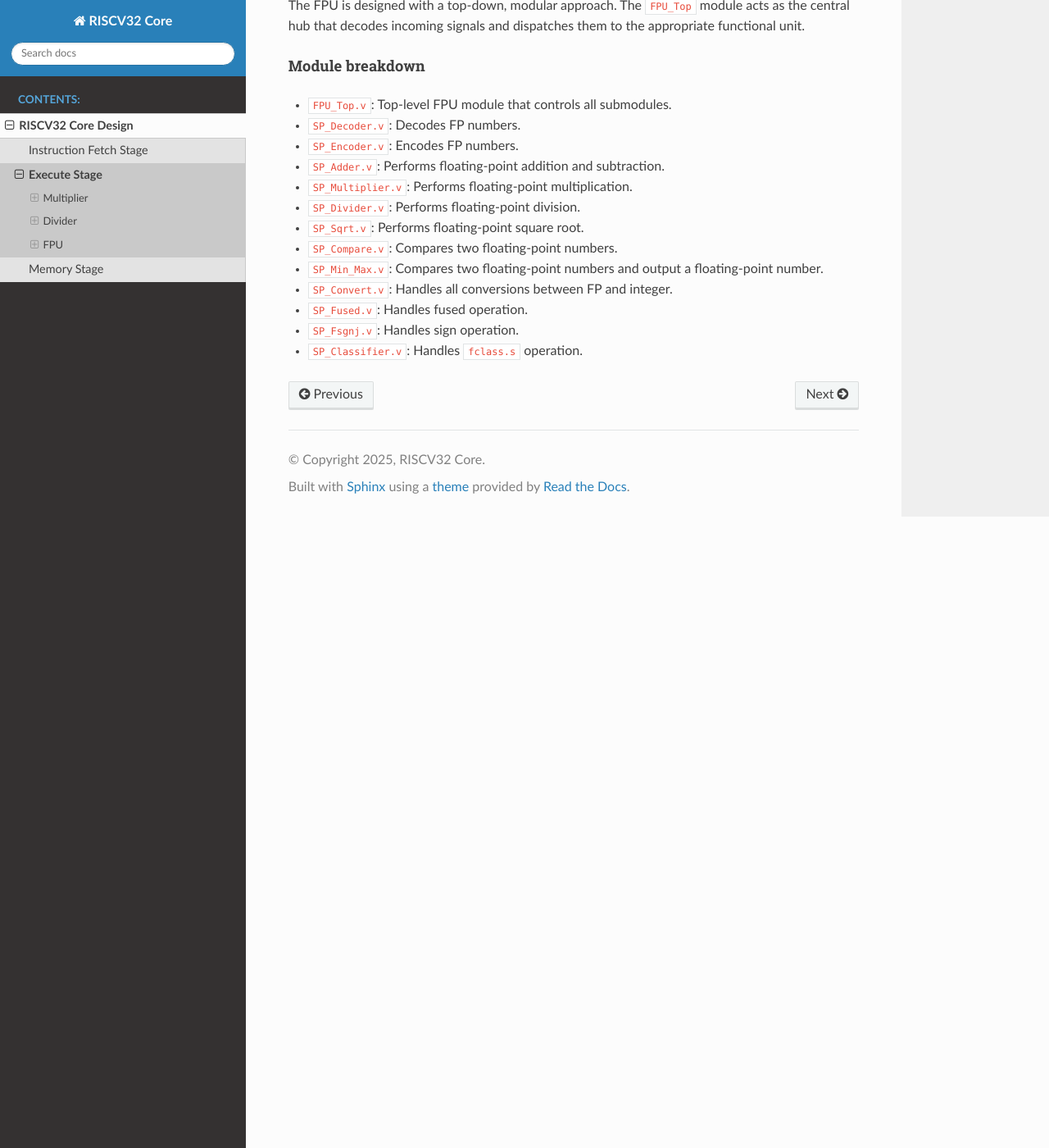
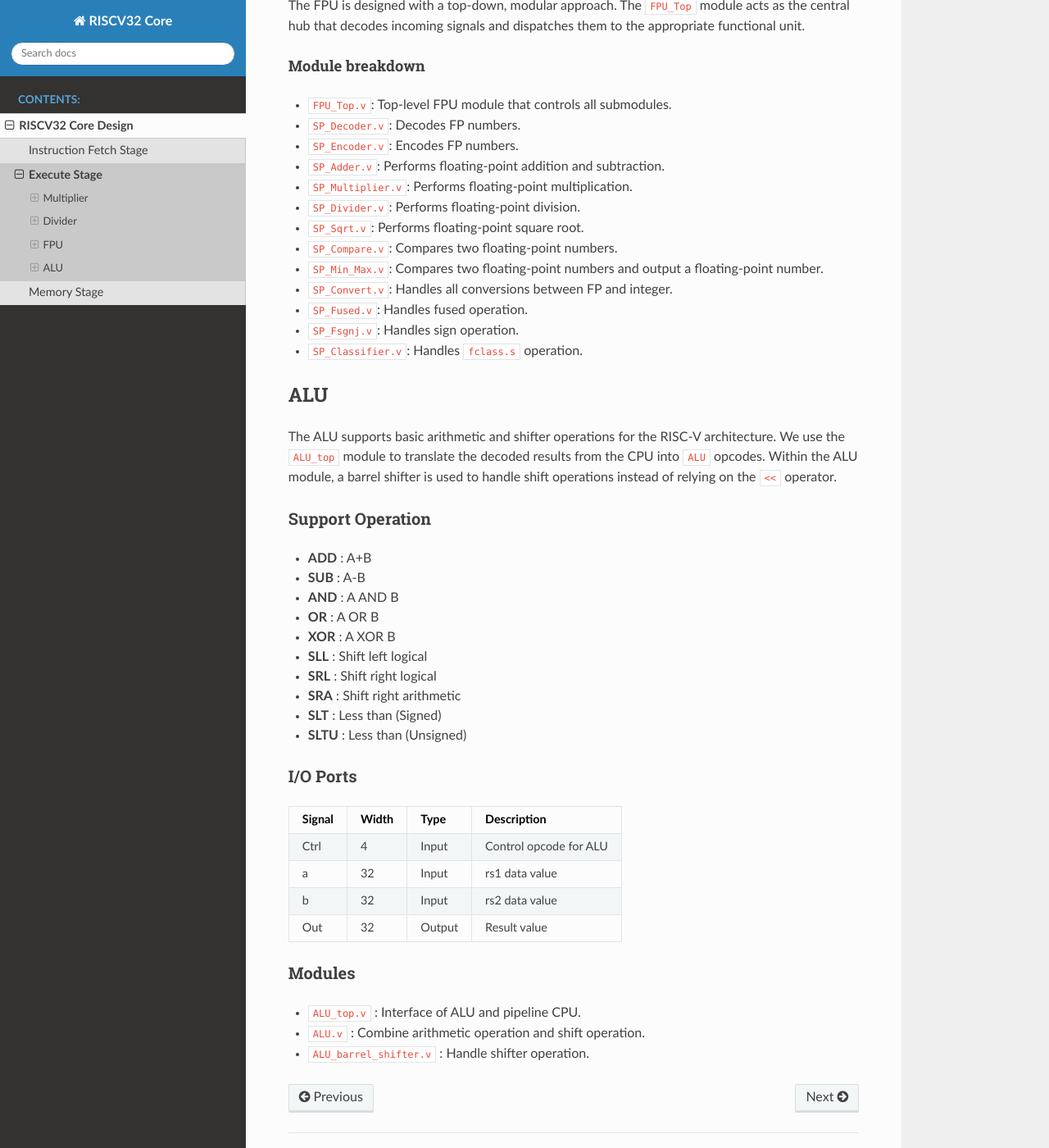
Before and after one commit to ttcn-0906/riscv32-core-doc, a Sphinx documentation site: the page built from docs/source/ex_stage.md, in a window 1280 px wide and 1400 px high, scrolled down 4557 px. Shown: the whole window at 82% size. Built offline with Sphinx 7.4.7 and the Read the Docs theme 3.1.0, drawn with Linux system fonts in a browser that asks for light colours.

Commit message:
MMU Architecture and ALU spec

```diff
--- a/docs/source/ex_stage.md
+++ b/docs/source/ex_stage.md
@@ -139,3 +139,35 @@ The FPU is designed with a top-down, modular approach. The `FPU_Top` module acts
 *   `SP_Fused.v`: Handles fused operation.
 *   `SP_Fsgnj.v`: Handles sign operation.
 *   `SP_Classifier.v`: Handles `fclass.s` operation.
+
+## ALU
+
+The ALU supports basic arithmetic and shifter operations for the RISC-V architecture. We use the `ALU_top` module to translate the decoded results from the CPU into `ALU` opcodes. Within the ALU module, a barrel shifter is used to handle shift operations instead of relying on the `<<` operator.
+
+### Support Operation
+
+- **ADD** : A+B
+- **SUB** : A-B
+- **AND** : A AND B
+- **OR**  : A OR B
+- **XOR** : A XOR B
+- **SLL** : Shift left logical
+- **SRL** : Shift right logical
+- **SRA** : Shift right arithmetic
+- **SLT** : Less than (Signed)
+- **SLTU** : Less than (Unsigned)
+
+### I/O Ports
+
+| Signal     | Width | Type   | Description                      |
+| ---------- | ----- | ------ | -------------------------------- |
+| Ctrl       | 4     | Input  | Control opcode for ALU           |
+| a          | 32    | Input  | rs1 data value                   |
+| b          | 32    | Input  | rs2 data value                   |
+| Out        | 32    | Output | Result value                     |
+
+### Modules
+
+- `ALU_top.v` : Interface of ALU and pipeline CPU.
+- `ALU.v` : Combine arithmetic operation and shift operation.
+- `ALU_barrel_shifter.v` : Handle shifter operation.
```
Also changed, not shown: docs/source/mem_stage.md (+9 -3 lines), docs/source/images/MMU_structure.jpeg (added).
